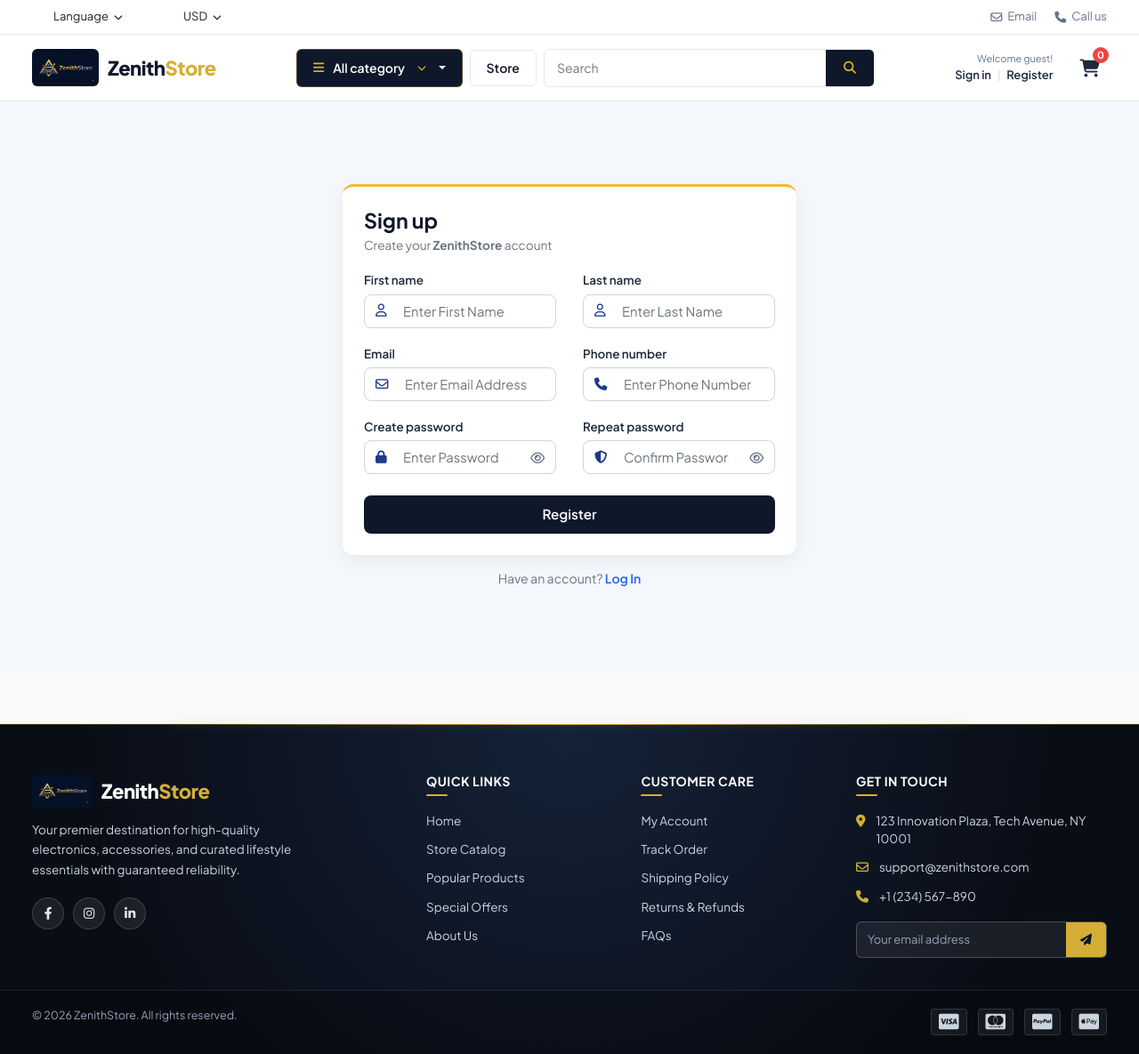
After one commit to guptavaishali628/ZenithStore-Django, a Django app: page /accounts/register/ in a window 1280 px wide. The commit adds this page. Shown: the whole page at 89% size. Run offline with Django 5.2, Linux system fonts and the light colour scheme; data that the repository does not hold is empty.

Commit message:
Setting Registeration form, form overriding and customization

```diff
--- /dev/null
+++ b/ZenithStore/static/css/accounts.css
@@ -0,0 +1,121 @@
+/* Common Auth Section (Register, Login, Forgot Password) */
+.zenith-auth-section {
+  background-color: #f4f7fb;
+  min-height: 80vh;
+  display: flex;
+  align-items: center;
+  padding: 32px 15px;
+}
+
+/* Base Card (510px for Register) */
+.zenith-auth-card {
+  max-width: 510px;
+  width: 100%;
+  border-radius: 12px;
+  border: none;
+  border-top: 3.5px solid #f5b82e;
+  background-color: #ffffff;
+  box-shadow: 0 6px 22px rgba(15, 23, 42, 0.06);
+}
+
+/* Compact Card Modifier for Login Page */
+.zenith-auth-card--login {
+  max-width: 420px;
+}
+
+.zenith-auth-title {
+  color: #0f172a;
+  font-weight: 700;
+  font-size: 1.45rem;
+}
+
+.zenith-auth-label {
+  font-size: 0.84rem;
+  font-weight: 600;
+  color: #1e293b;
+  margin-bottom: 5px;
+}
+
+/* Fixed Flex Container (No Wrapping!) */
+.zenith-input-box {
+  display: flex !important;
+  align-items: center !important;
+  flex-wrap: nowrap !important;
+  border: 1px solid #cbd5e1;
+  border-radius: 8px;
+  background-color: #ffffff;
+  transition: all 0.2s ease;
+  overflow: hidden;
+  width: 100%;
+}
+
+.zenith-input-box:focus-within {
+  border-color: #2563eb;
+  background-color: #eef4ff;
+  box-shadow: 0 0 0 0.18rem rgba(245, 184, 46, 0.25);
+}
+
+.zenith-input-box .input-group-text {
+  background: transparent !important;
+  border: none !important;
+  color: #1e3a8a;
+  font-size: 0.9rem;
+  padding: 0 7px 0 12px;
+  flex-shrink: 0;
+}
+
+/* Targets ALL Django & HTML inputs even without .form-control */
+.zenith-input-box input {
+  flex: 1 1 auto !important;
+  width: 1% !important;
+  min-width: 0 !important;
+  border: none !important;
+  outline: none !important;
+  background: transparent !important;
+  padding: 0.54rem 0.72rem !important;
+  font-size: 0.92rem !important;
+  color: #0f172a !important;
+  box-shadow: none !important;
+}
+
+.zenith-eye-toggle {
+  background: transparent;
+  border: none;
+  color: #64748b;
+  font-size: 0.88rem;
+  padding: 0 12px;
+  cursor: pointer;
+  flex-shrink: 0;
+}
+
+.zenith-eye-toggle:hover {
+  color: #1e3a8a;
+}
+
+/* Button: Dark Navy -> Golden Yellow on Hover */
+.btn-zenith-primary {
+  background-color: #0f172a;
+  color: #ffffff;
+  border: none;
+  border-radius: 8px;
+  padding: 0.62rem;
+  font-size: 0.95rem;
+  font-weight: 600;
+  transition: all 0.2s ease;
+}
+
+.btn-zenith-primary:hover,
+.btn-zenith-primary:focus {
+  background-color: #e2b93b !important;
+  color: #0f172a !important;
+}
+
+.zenith-link {
+  color: #2563eb;
+  font-weight: 600;
+  transition: color 0.2s ease;
+}
+
+.zenith-link:hover {
+  color: #d97706;
+}
--- a/ZenithStore/urls.py
+++ b/ZenithStore/urls.py
@@ -28,4 +28,5 @@ urlpatterns = [
     path('', views.home, name='home'),
     path('store/', include('store.urls')),
     path('carts/', include('carts.urls')),
+    path('accounts/', include('accounts.urls')),
 ] + static(settings.MEDIA_URL, document_root=settings.MEDIA_ROOT)
--- /dev/null
+++ b/accounts/forms.py
@@ -0,0 +1,42 @@
+from django import forms
+from .models import Account
+
+class RegistrationForm(forms.ModelForm):
+    password = forms.CharField(widget=forms.PasswordInput(attrs={
+        'placeholder': 'Enter Password',
+        'class': 'form-control'
+    }))
+    confirm_password = forms.CharField(widget=forms.PasswordInput(attrs={
+        'placeholder': 'Confirm Password',
+        'class': 'form-control'
+    }))
+
+    class Meta:
+        model = Account
+        fields = ['first_name', 'last_name', 'phone_number', 'email', 'password']
+
+    # Indent this inside RegistrationForm (4 spaces)
+    def __init__(self, *args, **kwargs):
+        super(RegistrationForm, self).__init__(*args, **kwargs)
+        self.fields['first_name'].widget.attrs['placeholder'] = 'Enter First Name'
+        self.fields['last_name'].widget.attrs['placeholder'] = 'Enter Last Name'
+        self.fields['phone_number'].widget.attrs['placeholder'] = 'Enter Phone Number'
+        self.fields['email'].widget.attrs['placeholder'] = 'Enter Email Address'
+        for field in self.fields:
+            self.fields[field].widget.attrs['class'] = 'form-control'
+
+
+class LoginForm(forms.ModelForm):
+    password = forms.CharField(widget=forms.PasswordInput(attrs={
+        'placeholder': 'Enter password',
+    }))
+
+    class Meta:
+        model = Account
+        fields = ['email', 'password']
+
+    def __init__(self, *args, **kwargs):
+        super(LoginForm, self).__init__(*args, **kwargs)
+        self.fields['email'].widget.attrs['placeholder'] = 'Enter Email Address'
+        for field in self.fields:
+            self.fields[field].widget.attrs['class'] = 'form-control'
--- /dev/null
+++ b/accounts/urls.py
@@ -0,0 +1,8 @@
+from django.urls import path
+from .import views
+
+urlpatterns = [
+    path('register/', views.register, name='register'),
+    path('login/', views.login, name='login'),
+    path('logout/', views.logout, name='logout'),
+]
--- a/accounts/views.py
+++ b/accounts/views.py
@@ -1,3 +1,20 @@
 from django.shortcuts import render
+from .forms import RegistrationForm
 
 # Create your views here.
+
+# create register function
+def register(request):
+    form = RegistrationForm()
+    context = {
+        'form':form,
+    }
+    return render(request, 'accounts/register.html', context)
+
+# create login function
+def login(request):
+    return render(request, 'accounts/login.html')
+
+# create logout function
+def logout(request):
+    return render(request, 'accounts/logout.html')
--- /dev/null
+++ b/templates/accounts/logout.html
@@ -0,0 +1 @@
+<h2>Logout</h2>
--- /dev/null
+++ b/templates/accounts/register.html
@@ -0,0 +1,133 @@
+{% extends 'base.html' %}
+{% load static %}
+
+{% block extra_css %}
+  <link rel="stylesheet" href="{% static 'css/accounts.css' %}">
+{% endblock extra_css %}
+
+{% block content %}
+<section class="zenith-auth-section">
+  <div class="container">
+    <div class="card mx-auto zenith-auth-card">
+      <div class="card-body p-4">
+
+        <!-- Header -->
+        <div class="mb-3">
+          <h4 class="zenith-auth-title mb-1">Sign up</h4>
+          <p class="text-muted mb-0" style="font-size: 0.85rem;">Create your <strong>ZenithStore</strong> account</p>
+        </div>
+
+        <form action="{% url 'register' %}" method="POST">
+          {% csrf_token %}
+
+          <!-- First Name & Last Name -->
+          <div class="row g-2 mb-3">
+            <div class="col-md-6">
+              <label class="zenith-auth-label">First name</label>
+              <div class="input-group zenith-input-box">
+                <span class="input-group-text"><i class="fa-regular fa-user"></i></span>
+                {{ form.first_name }}
+              </div>
+            </div>
+            <div class="col-md-6">
+              <label class="zenith-auth-label">Last name</label>
+              <div class="input-group zenith-input-box">
+                <span class="input-group-text"><i class="fa-regular fa-user"></i></span>
+                {{ form.last_name }}
+              </div>
+            </div>
+          </div>
+
+          <!-- Email & Phone Number -->
+          <div class="row g-2 mb-3">
+            <div class="col-md-6">
+              <label class="zenith-auth-label">Email</label>
+              <div class="input-group zenith-input-box">
+                <span class="input-group-text"><i class="fa-regular fa-envelope"></i></span>
+                {{ form.email }}
+              </div>
+            </div>
+            <div class="col-md-6">
+              <label class="zenith-auth-label">Phone number</label>
+              <div class="input-group zenith-input-box">
+                <span class="input-group-text"><i class="fa-solid fa-phone"></i></span>
+                {{ form.phone_number }}
+              </div>
+            </div>
+          </div>
+
+          <!-- Create Password & Repeat Password -->
+          <div class="row g-2 mb-4">
+            <div class="col-md-6">
+              <label class="zenith-auth-label">Create password</label>
+              <div class="input-group zenith-input-box">
+                <span class="input-group-text"><i class="fa-solid fa-lock"></i></span>
+                {{ form.password }}
+                <button type="button" class="zenith-eye-toggle" onclick="togglePass('id_password', this)">
+                  <i class="fa-regular fa-eye"></i>
+                </button>
+              </div>
+            </div>
+            <div class="col-md-6">
+              <label class="zenith-auth-label">Repeat password</label>
+              <div class="input-group zenith-input-box">
+                <span class="input-group-text"><i class="fa-solid fa-shield-halved"></i></span>
+                {{ form.confirm_password }}
+                <button type="button" class="zenith-eye-toggle" onclick="togglePass('id_confirm_password', this)">
+                  <i class="fa-regular fa-eye"></i>
+                </button>
+              </div>
+            </div>
+          </div>
+
+          <!-- Register Button -->
+          <button type="submit" class="btn btn-zenith-primary w-100">
+            Register
+          </button>
+        </form>
+
+      </div>
+    </div>
+
+    <!-- Bottom Login Link -->
+    <p class="text-center mt-3 mb-0 text-muted" style="font-size: 0.88rem;">
+      Have an account?
+      <a href="{% url 'login' %}" class="text-decoration-none zenith-link">Log In</a>
+    </p>
+  </div>
+</section>
+
+<script>
+  document.addEventListener("DOMContentLoaded", function () {
+    const placeholders = {
+    //they are customise from django model forms
+      // id_first_name: "First name",
+      // id_last_name: "Last name",
+      // id_email: "Email address",
+      // id_phone_number: "Phone number",
+      //id_password: "Create password",
+      //id_confirm_password: "Repeat password"
+     };
+    for (const [id, text] of Object.entries(placeholders)) {
+      const el = document.getElementById(id);
+      if (el) {
+        el.placeholder = text;
+        if (id === "id_password" || id === "id_confirm_password") el.type = "password";
+      }
+    }
+  });
+
+  function togglePass(id, btn) {
+    const field = document.getElementById(id);
+    const icon = btn.querySelector('i');
+    if (!field) return;
+    if (field.type === 'password') {
+      field.type = 'text';
+      icon.classList.replace('fa-eye', 'fa-eye-slash');
+    } else {
+      field.type = 'password';
+      icon.classList.replace('fa-eye-slash', 'fa-eye');
+    }
+  }
+</script>
+{% endblock %}
--- a/templates/includes/navbar.html
+++ b/templates/includes/navbar.html
@@ -64,9 +64,9 @@
                 <div class="user-greeting">
                     <span class="guest-text">Welcome guest!</span>
                     <div class="auth-links">
-                        <a href="#">Sign in</a>
+                        <a href="{% url 'login' %}" class="text-decoration-none">Sign in</a>
                         <span class="pipe">|</span>
-                        <a href="#">Register</a>
+                        <a href="{% url 'register' %}" class="text-decoration-none">Register</a>
                     </div>
                 </div>
 
```
Also changed, not shown: templates/accounts/login.html (added, +95 -0 lines).
